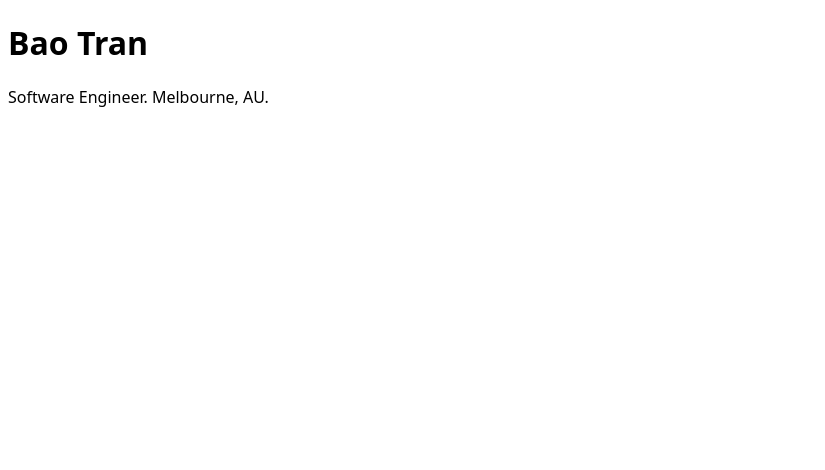
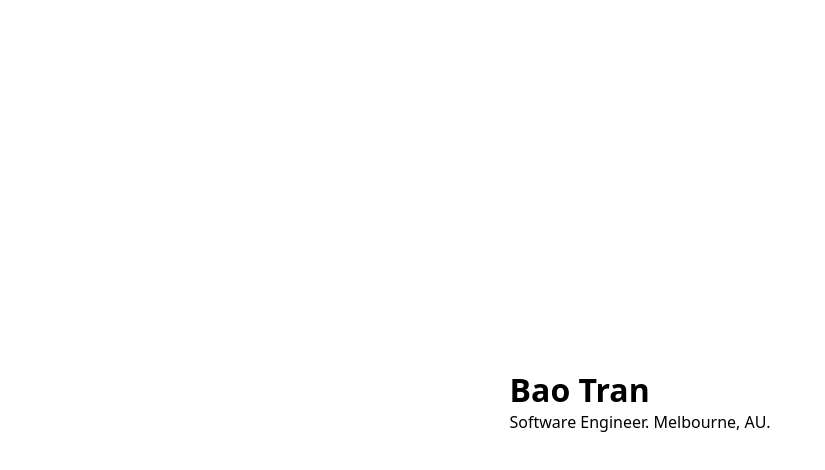
Before and after one commit to btrnaoa/btrnaoa.github.io, a plain HTML site: page index.html in a window 1280 px wide. Shown: the whole page, without its empty margins (0-825 px from the left). Drawn offline with Linux system fonts and the light colour scheme.

Commit message:
update styles

```diff
--- a/index.html
+++ b/index.html
@@ -6,15 +6,34 @@
     <meta name="viewport" content="width=device-width, initial-scale=1.0" />
     <title>Bao Tran</title>
     <style>
+      *,
+      *::before,
+      *::after {
+        box-sizing: border-box;
+        margin: 0;
+        padding: 0;
+      }
+
       body {
         font-family: system-ui, -apple-system, BlinkMacSystemFont, 'Segoe UI',
           Roboto, Oxygen, Ubuntu, Cantarell, 'Open Sans', 'Helvetica Neue',
           sans-serif;
       }
+
+      .container {
+        display: flex;
+        flex-direction: column;
+        justify-content: center;
+        margin: 0 auto;
+        width: fit-content;
+        min-height: 100vh;
+      }
     </style>
   </head>
   <body>
-    <h1>Bao Tran</h1>
-    <p>Software Engineer. Melbourne, AU.</p>
+    <main class="container">
+      <h1>Bao Tran</h1>
+      <p>Software Engineer. Melbourne, AU.</p>
+    </main>
   </body>
 </html>
```
